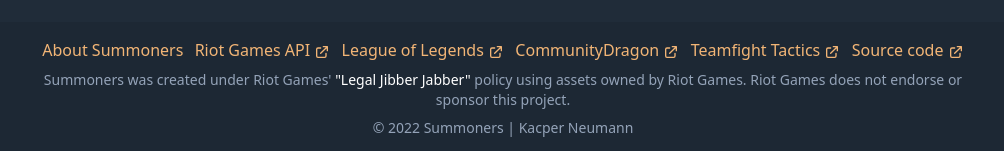
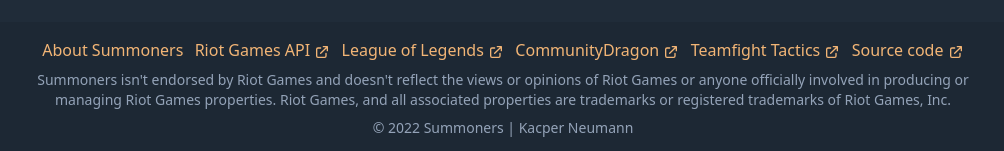
Before and after one commit to Neukz/summoners, a React (Create React App) app: page / in a window 1280 px wide. Shown: the part 646-797 px from the top of the page, without its empty margins (137-1141 px from the left). Built offline with nearby package versions, Linux system fonts and the light colour scheme.

Commit message:
Updated Footer

```diff
--- a/src/components/layout/Footer.jsx
+++ b/src/components/layout/Footer.jsx
@@ -7,16 +7,10 @@
 				<FooterNavigation />
 
 				<p className="text-sm text-center text-slate-400">
-					Summoners was created under Riot Games'{' '}
-					<a
-						className="text-white"
-						href="https://www.riotgames.com/legal"
-						target="_blank"
-					>
-						"Legal Jibber Jabber"
-					</a>{' '}
-					policy using assets owned by Riot Games. Riot Games does not endorse
-					or sponsor this project.
+					Summoners isn't endorsed by Riot Games and doesn't reflect the views
+					or opinions of Riot Games or anyone officially involved in producing
+					or managing Riot Games properties. Riot Games, and all associated
+					properties are trademarks or registered trademarks of Riot Games, Inc.
 				</p>
 
 				<p className="text-sm text-center text-slate-400" translate="no">
```
